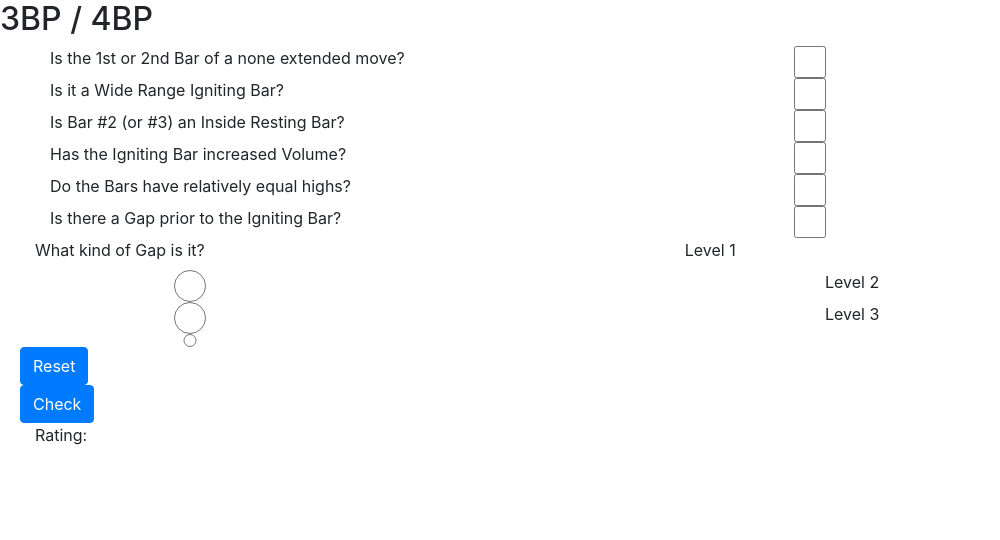
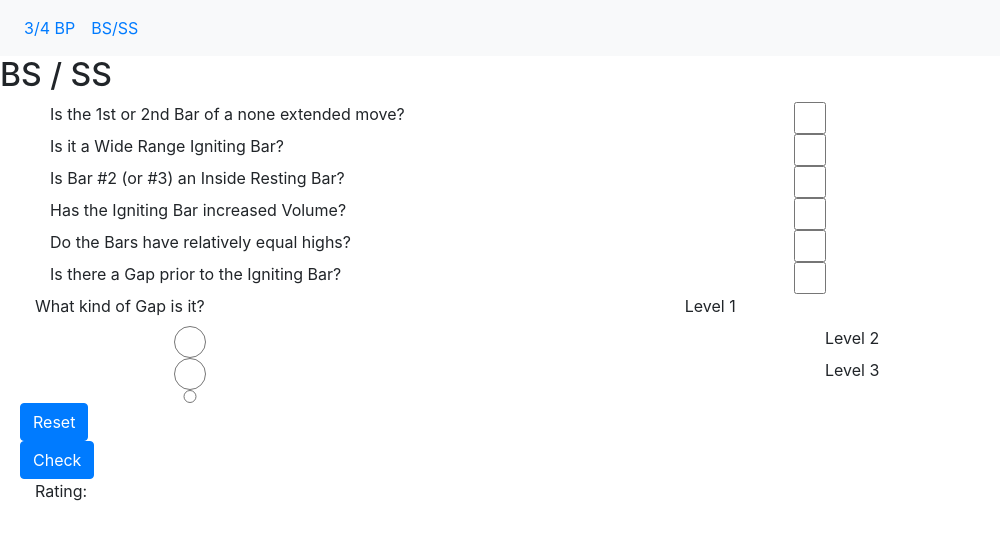
Before and after one commit to PaulKapschitzki/TradeHelpers, an Electron app: page BuySetup.html in a window 1000 px wide. Drawn offline with nearby package versions, Linux system fonts and the light colour scheme.

Commit message:
renamed files

```diff
--- a/Form34BP.html
+++ b/BuySetup.html
@@ -9,8 +9,18 @@
     <link rel="stylesheet" href="index.css">
   </head>
   <body>
+    <nav class="navbar navbar-expand-sm bg-light">
+        <ul class="navbar-nav">
+            <li class="nav-item active">
+                <a class="nav-link" href="#">3/4 BP</a>
+            </li>
+            <li class="nav-item">
+                <a class="nav-link" href="BuySetup.html">BS/SS</a>
+            </li>
+        </ul>
+    </nav>
     <form id="form_34BP">
-        <h2>3BP / 4BP</h2>
+        <h2>BS / SS</h2>
 
         <!-- Checklist -->
         <div class="container">
```
